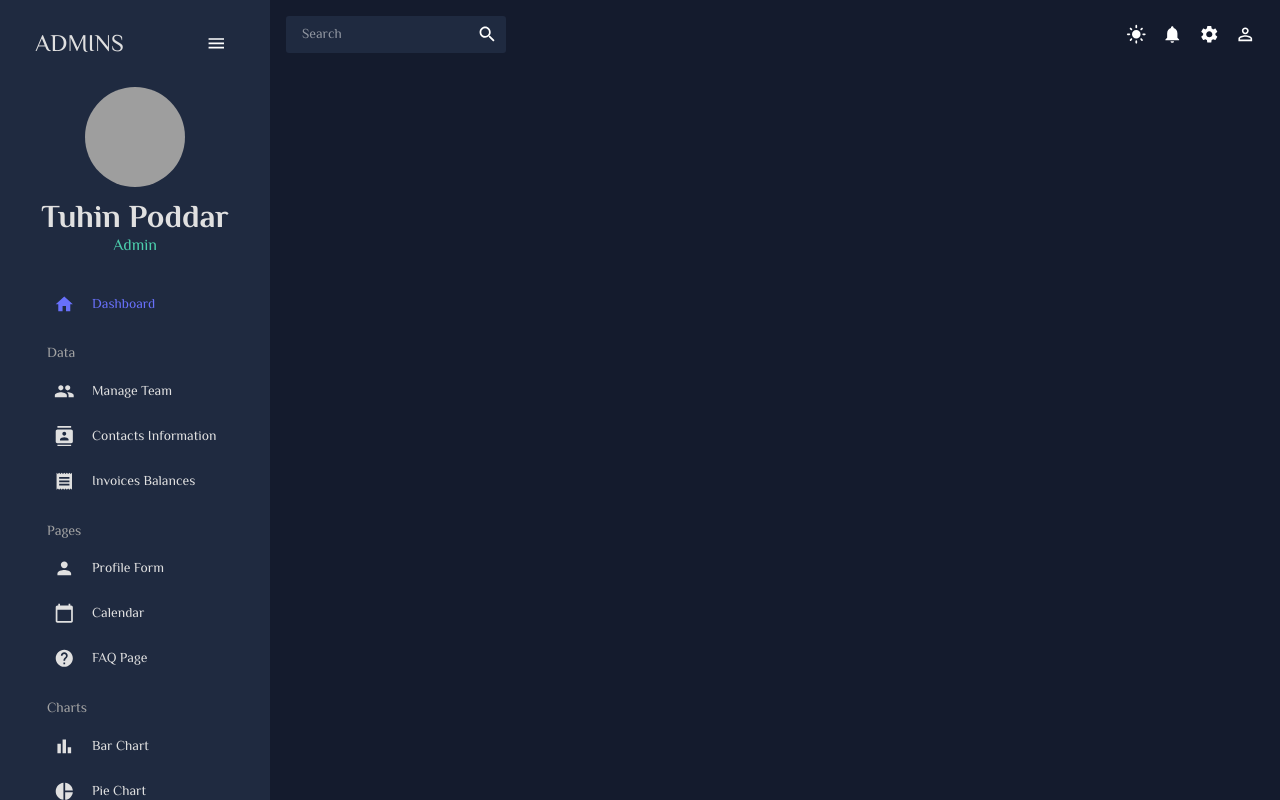
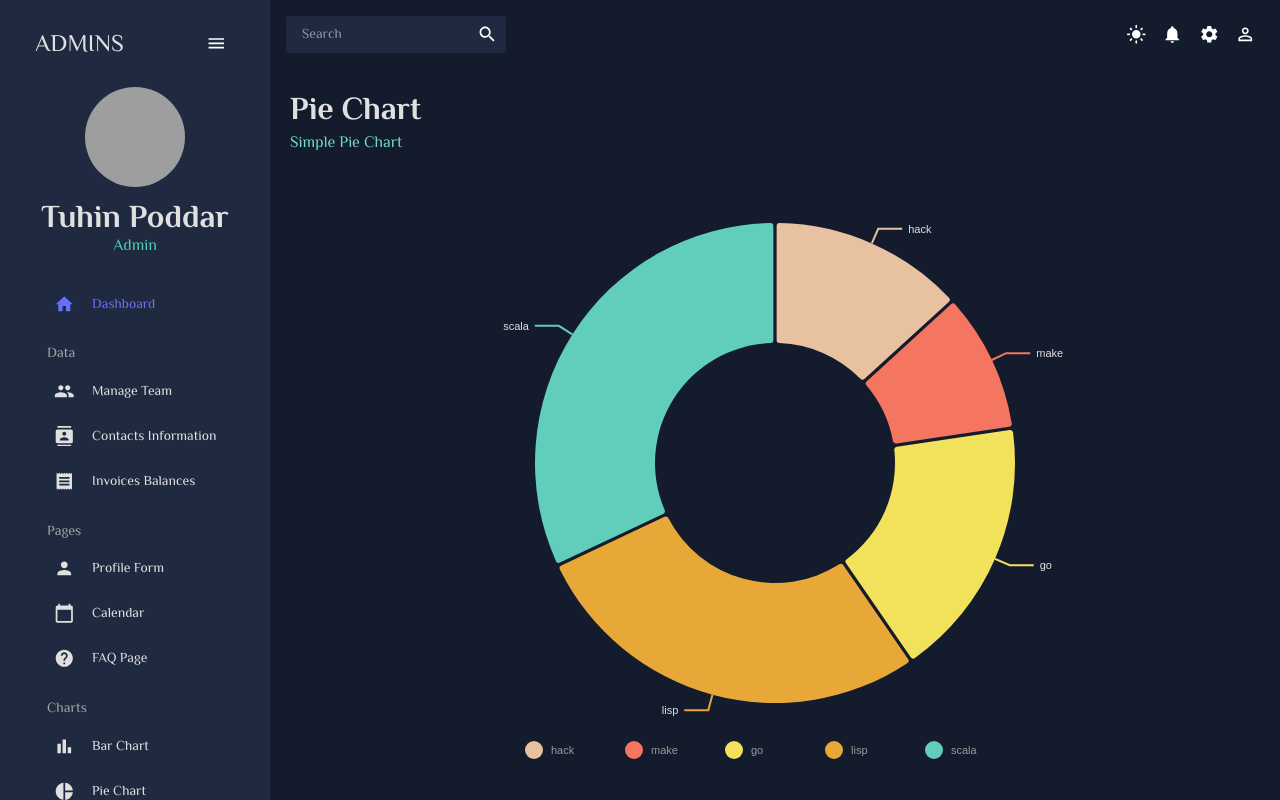
Before and after one commit to Tuhin114/React-Admin, a React (Create React App) app: page /pie in a window 1280 px wide. Built offline with nearby package versions, Linux system fonts and the light colour scheme; grey boxes are pictures that could not be loaded.

Commit message:
Pie Chart and pie section

```diff
--- a/src/App.js
+++ b/src/App.js
@@ -10,7 +10,7 @@
 import Bar from "./scenes/bar";
 import Form from "./scenes/form";
 // import Line from "./scenes/line";
-// import Pie from "./scenes/pie";
+import Pie from "./scenes/pie";
 import FAQ from "./scenes/faq";
 // import Geography from "./scenes/geography";
 import Calendar from "./scenes/calender/calender";
@@ -33,7 +33,7 @@
               <Route path="/invoices" element={<Invoices />} />
               <Route path="/form" element={<Form />} />
               <Route path="/bar" element={<Bar />} />
-              {/* <Route path="/pie" element={<Pie />} /> */}
+              <Route path="/pie" element={<Pie />} />
               {/* <Route path="/line" element={<Line />} /> */}
               <Route path="/faq" element={<FAQ />} />
               <Route path="/calendar" element={<Calendar />} />
--- /dev/null
+++ b/src/components/PieChart.jsx
@@ -0,0 +1,110 @@
+import { ResponsivePie } from "@nivo/pie";
+import { tokens } from "../theme";
+import { useTheme } from "@mui/material";
+import { mockPieData as data } from "../data/mockData";
+
+const PieChart = () => {
+  const theme = useTheme();
+  const colors = tokens(theme.palette.mode);
+  return (
+    //Copied from nevo site and only change in theme
+    <ResponsivePie
+      data={data}
+      theme={{
+        axis: {
+          domain: {
+            line: {
+              stroke: colors.grey[100],
+            },
+          },
+          legend: {
+            text: {
+              fill: colors.grey[100],
+            },
+          },
+          ticks: {
+            line: {
+              stroke: colors.grey[100],
+              strokeWidth: 1,
+            },
+            text: {
+              fill: colors.grey[100],
+            },
+          },
+        },
+        legends: {
+          text: {
+            fill: colors.grey[100],
+          },
+        },
+      }}
+      margin={{ top: 40, right: 80, bottom: 80, left: 80 }}
+      innerRadius={0.5}
+      padAngle={0.7}
+      cornerRadius={3}
+      activeOuterRadiusOffset={8}
+      borderColor={{
+        from: "color",
+        modifiers: [["darker", 0.2]],
+      }}
+      arcLinkLabelsSkipAngle={10}
+      arcLinkLabelsTextColor={colors.grey[100]}
+      arcLinkLabelsThickness={2}
+      arcLinkLabelsColor={{ from: "color" }}
+      enableArcLabels={false}
+      arcLabelsRadiusOffset={0.4}
+      arcLabelsSkipAngle={7}
+      arcLabelsTextColor={{
+        from: "color",
+        modifiers: [["darker", 2]],
+      }}
+      defs={[
+        {
+          id: "dots",
+          type: "patternDots",
+          background: "inherit",
+          color: "rgba(255, 255, 255, 0.3)",
+          size: 4,
+          padding: 1,
+          stagger: true,
+        },
+        {
+          id: "lines",
+          type: "patternLines",
+          background: "inherit",
+          color: "rgba(255, 255, 255, 0.3)",
+          rotation: -45,
+          lineWidth: 6,
+          spacing: 10,
+        },
+      ]}
+      legends={[
+        {
+          anchor: "bottom",
+          direction: "row",
+          justify: false,
+          translateX: 0,
+          translateY: 56,
+          itemsSpacing: 0,
+          itemWidth: 100,
+          itemHeight: 18,
+          itemTextColor: "#999",
+          itemDirection: "left-to-right",
+          itemOpacity: 1,
+          symbolSize: 18,
+          symbolShape: "circle",
+          effects: [
+            {
+              on: "hover",
+              style: {
+                itemTextColor: "#000",
+              },
+            },
+          ],
+        },
+      ]}
+    />
+  );
+};
+
+export default PieChart;
--- /dev/null
+++ b/src/scenes/pie/index.jsx
@@ -0,0 +1,16 @@
+import { Box } from "@mui/material";
+import Header from "../../components/Header";
+import PieChart from "../../components/PieChart";
+
+const Pie = () => {
+  return (
+    <Box m="20px">
+      <Header title="Pie Chart" subtitle="Simple Pie Chart" />
+      <Box height="75vh">
+        <PieChart />
+      </Box>
+    </Box>
+  );
+};
+
+export default Pie;
```
